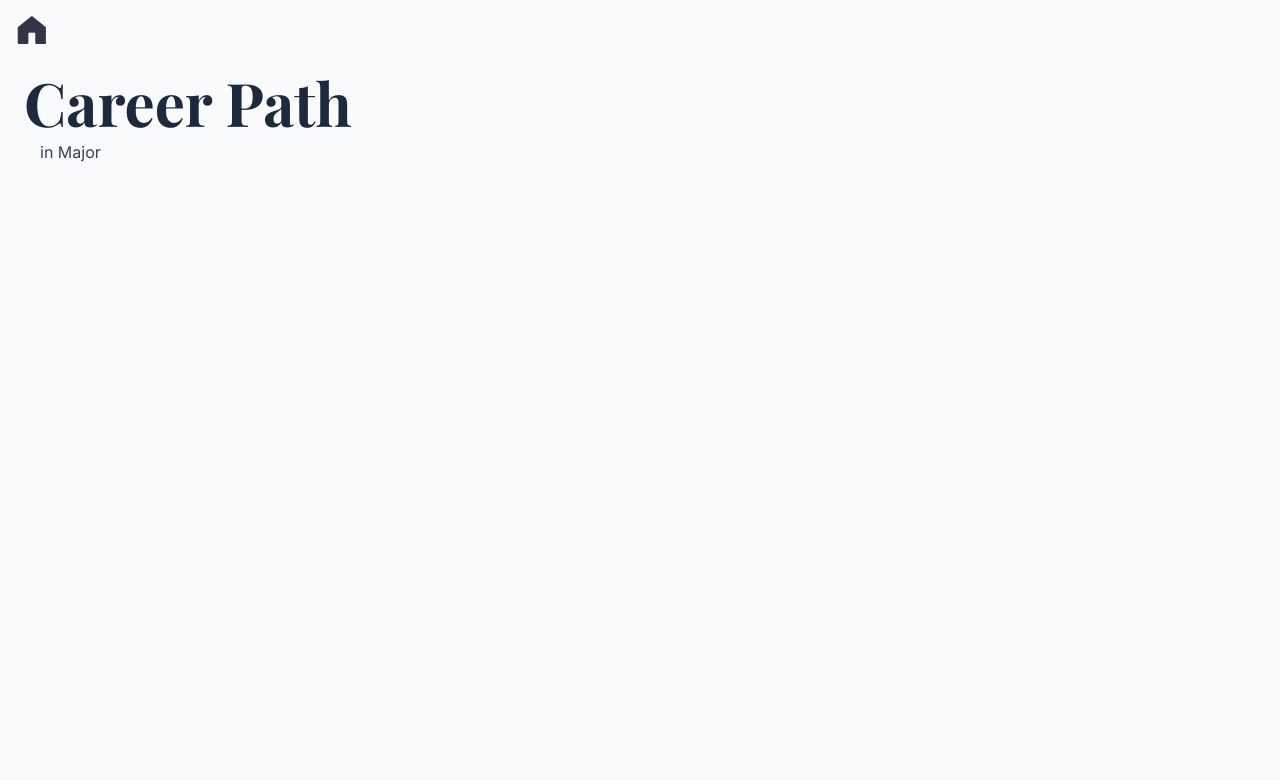
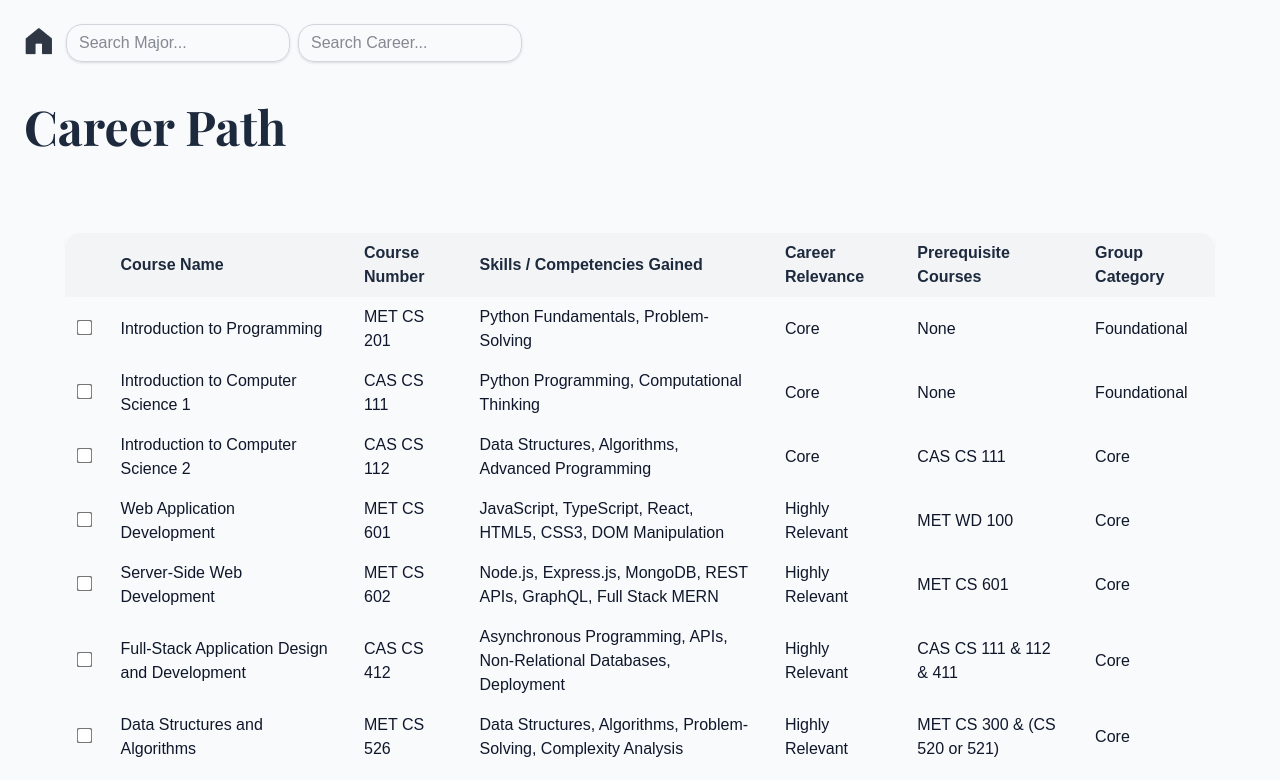
Before and after one commit to diggygeorge/advisorai, a Next.js app in the folder my-app/: page /newpage in a window 1280 px wide. Shown: the top 780 px of the page. Built offline with nearby package versions, Linux system fonts and the light colour scheme.

Commit message:
Added a whole table to the new page

```diff
--- a/my-app/app/newpage/page.tsx
+++ b/my-app/app/newpage/page.tsx
@@ -1,11 +1,23 @@
 'use client'
 
+import { useState } from 'react'
+import { useRouter } from 'next/navigation'
+import { Playfair_Display, Inter } from 'next/font/google'
+import Image from 'next/image'
+import { useSearchParams } from 'next/navigation'
 
-import { useSearchParams, useRouter } from 'next/navigation'
-import { Playfair_Display } from 'next/font/google'
-import { Inter } from 'next/font/google'
-import Image from 'next/image'
-
+const results = [
+  ["Full Stack Software Engineer","Introduction to Programming","MET CS 201","Python Fundamentals, Problem-Solving","Core","None","Foundational"],
+  ["Full Stack Software Engineer","Introduction to Computer Science 1","CAS CS 111","Python Programming, Computational Thinking","Core","None","Foundational"],
+  ["Full Stack Software Engineer","Introduction to Computer Science 2","CAS CS 112","Data Structures, Algorithms, Advanced Programming","Core","CAS CS 111","Core"],
+  ["Full Stack Software Engineer","Web Application Development","MET CS 601","JavaScript, TypeScript, React, HTML5, CSS3, DOM Manipulation","Highly Relevant","MET WD 100","Core"],
+  ["Full Stack Software Engineer","Server-Side Web Development","MET CS 602","Node.js, Express.js, MongoDB, REST APIs, GraphQL, Full Stack MERN","Highly Relevant","MET CS 601","Core"],
+  ["Full Stack Software Engineer","Full-Stack Application Design and Development","CAS CS 412","Asynchronous Programming, APIs, Non-Relational Databases, Deployment","Highly Relevant","CAS CS 111 & 112 & 411","Core"],
+  ["Full Stack Software Engineer","Data Structures and Algorithms","MET CS 526","Data Structures, Algorithms, Problem-Solving, Complexity Analysis","Highly Relevant","MET CS 300 & (CS 520 or 521)","Core"],
+  ["Full Stack Software Engineer","Introduction to Database Design and Implementation","MET CS 469","SQL, Database Design, Normalization, Relational Modeling","Highly Relevant","None","Core"],
+  ["Full Stack Software Engineer","Database Design and Implementation","MET CS 669","Advanced SQL, Database Management, Database Lifecycle","Relevant","None","Core"],
+  ["Full Stack Software Engineer","Information Structures with Python","MET CS 521","Object-Oriented Programming, Data Structures, Python","Highly Relevant","Programming Experience","Core"]
+]
 
 const playfair = Playfair_Display({
   subsets: ['latin'],
@@ -17,36 +29,94 @@ const inter = Inter({
   weight: ['400'],
 })
 
-
 export default function NewPage() {
   const router = useRouter()
+  const [careerSearch, setCareerSearch] = useState('')
+  const [majorSearch, setMajorSearch] = useState('')
   const searchParams = useSearchParams()
+  const career = searchParams.get('career')
 
-    const career = searchParams.get('career')
-    const major = searchParams.get('major')
-
+  const filteredResults = results.filter(([career]) =>
+    career.toLowerCase().includes(careerSearch.toLowerCase())
+  )
 
   return (
-  <div className="min-h-screen flex flex-col items-center justify-center bg-gray-50 text-slate-900 relative">
-    {/* Home button */}
+    <div className="min-h-screen bg-gray-50 text-slate-900 relative flex flex-col items-center py-10 px-8">
+      {/* Header */}
+      <div className="absolute top-6 left-6 flex flex-col gap-4">
+        <div className="flex items-center gap-3">
           <Image
             src="/house.png"
             alt="Home"
-      width={32}
-      height={32}
+            width={30}
+            height={30}
             onClick={() => router.push('/')}
-      className="absolute top-4 left-4 cursor-pointer hover:opacity-80 transition"
+            className="cursor-pointer hover:opacity-80 transition"
           />
+          <div className="flex gap-2">
+            <input
+              type="text"
+              placeholder="Search Major..."
+              value={majorSearch}
+              onChange={(e) => setMajorSearch(e.target.value)}
+              className="border border-gray-300 rounded-2xl px-3 py-1.5 shadow-sm focus:ring-2 focus:ring-blue-500 outline-none w-56"
+            />
+            <input
+              type="text"
+              placeholder="Search Career..."
+              value={careerSearch}
+              onChange={(e) => setCareerSearch(e.target.value)}
+              className="border border-gray-300 rounded-2xl px-3 py-1.5 shadow-sm focus:ring-2 focus:ring-blue-500 outline-none w-56"
+            />
+          </div>
+        </div>
 
-    <h1 className={`${playfair.className} text-slate-800 absolute top-18 left-6 text-6xl font-bold mb-6`}>
-    {career || 'Career Path'}
+        <h1 className={`${playfair.className} text-slate-800 text-5xl font-bold mt-6`}>
+          {career || "Career Path"}
         </h1>
+      </div>
 
-    <p className={`${inter.className} text-slate-700 absolute top-35 left-10 text-1xl mb-6`}>
-    in {major || 'Major'}
-    </p>
+      {/* Results Table */}
+      <div className="mt-48 w-full max-w-6xl overflow-x-auto">
+        <table className="min-w-full border border-gray-300 shadow-md rounded-2xl overflow-hidden">
+          <thead className="bg-gray-100 text-slate-800">
+            <tr>
+              <th className="px-3 py-2 text-center w-10"></th>
+              <th className="px-4 py-2 text-left">Course Name</th>
+              <th className="px-4 py-2 text-left">Course Number</th>
+              <th className="px-4 py-2 text-left">Skills / Competencies Gained</th>
+              <th className="px-4 py-2 text-left">Career Relevance</th>
+              <th className="px-4 py-2 text-left">Prerequisite Courses</th>
+              <th className="px-4 py-2 text-left">Group Category</th>
+            </tr>
+          </thead>
+          <tbody>
+            {filteredResults.map(([, courseName, courseCode, skills, relevance, prereq, group], i) => (
+              <tr key={i} className="even:bg-gray-50 hover:bg-amber-200 transition">
+                <td className="px-3 py-2 text-center">
+                  <input type="checkbox" className="accent-slate-700 cursor-pointer transform scale-120"/>
+                </td>
+                <td className="px-4 py-2">{courseName}</td>
+                <td className="px-4 py-2">{courseCode}</td>
+                <td className="px-4 py-2">{skills}</td>
+                <td className="px-4 py-2">{relevance}</td>
+                <td className="px-4 py-2">{prereq}</td>
+                <td className="px-4 py-2">{group}</td>
+              </tr>
+            ))}
+          </tbody>
+        </table>
+      </div>
 
+      {/* Visualize Button */}
+      <div className="mt-8 flex justify-center">
+        <button
+          type="button"
+          className="px-10 py-2 bg-slate-700 text-white rounded-md hover:bg-slate-900 cursor-pointer transition"
+        >
+          Visualize
+        </button>
+      </div>
     </div>
   )
-
 }
--- a/my-app/app/page.tsx
+++ b/my-app/app/page.tsx
@@ -35,8 +35,8 @@ export default function Dashboard() {
 
   const handleSubmit = (e: React.FormEvent) => {
     e.preventDefault()
-    if (!major.trim() || !career.trim()) {
-    alert('Please fill in both fields before continuing.')
+    if (!school.trim() || !major.trim() || !career.trim()) {
+    alert('Please fill in all fields before continuing.')
     return
     }
 
@@ -80,13 +80,13 @@ export default function Dashboard() {
           className="flex-[2] px-4 py-3 border rounded-md focus:outline-none focus:ring-2 focus:ring-blue-500 bg-white cursor-pointer">
           <option value="">Select School</option>
           <option value="CAS">CAS</option>
-          <option value="CAS">CFA</option>
-          <option value="CAS">COM</option>
-          <option value="CAS">QST</option>
-          <option value="CAS">SAR</option>
-          <option value="CFA">ENG</option>
-          <option value="CFA">WHE</option>
-          <option value="QST">MET</option>
+          <option value="CFA">CFA</option>
+          <option value="COM">COM</option>
+          <option value="QST">QST</option>
+          <option value="SAR">SAR</option>
+          <option value="ENG">ENG</option>
+          <option value="WHE">WHE</option>
+          <option value="MET">MET</option>
           </select>
 
 
```
Lines whose indentation alone changed are shown as unchanged.
